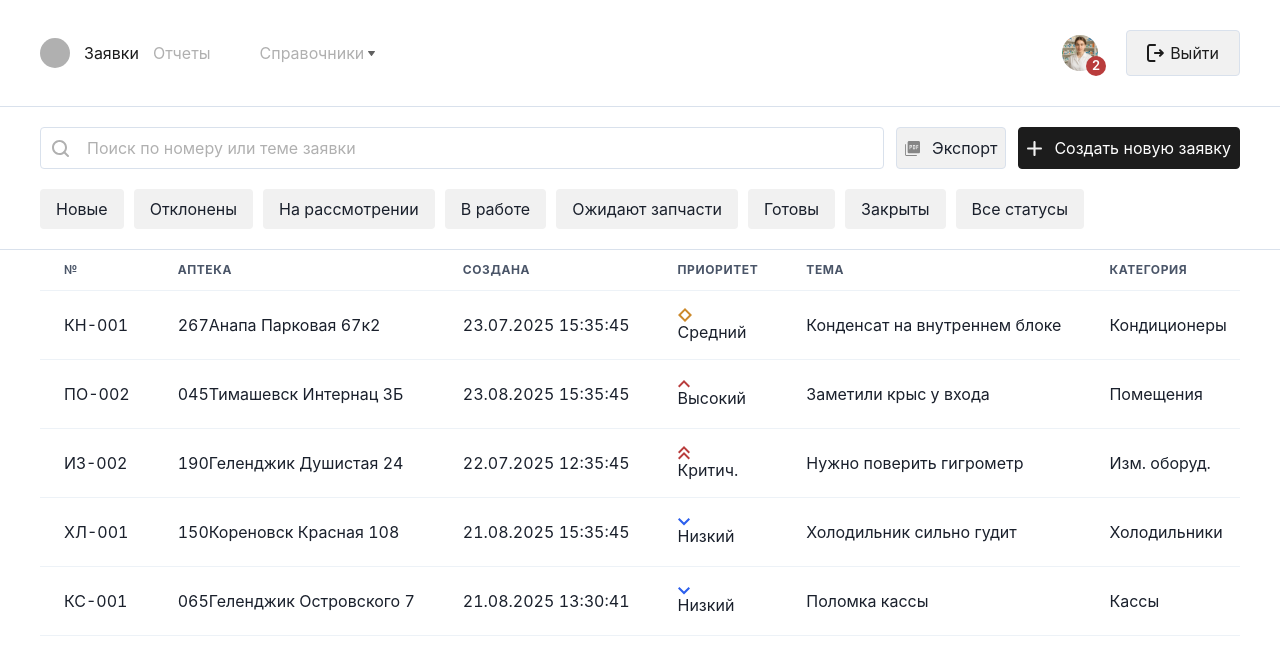
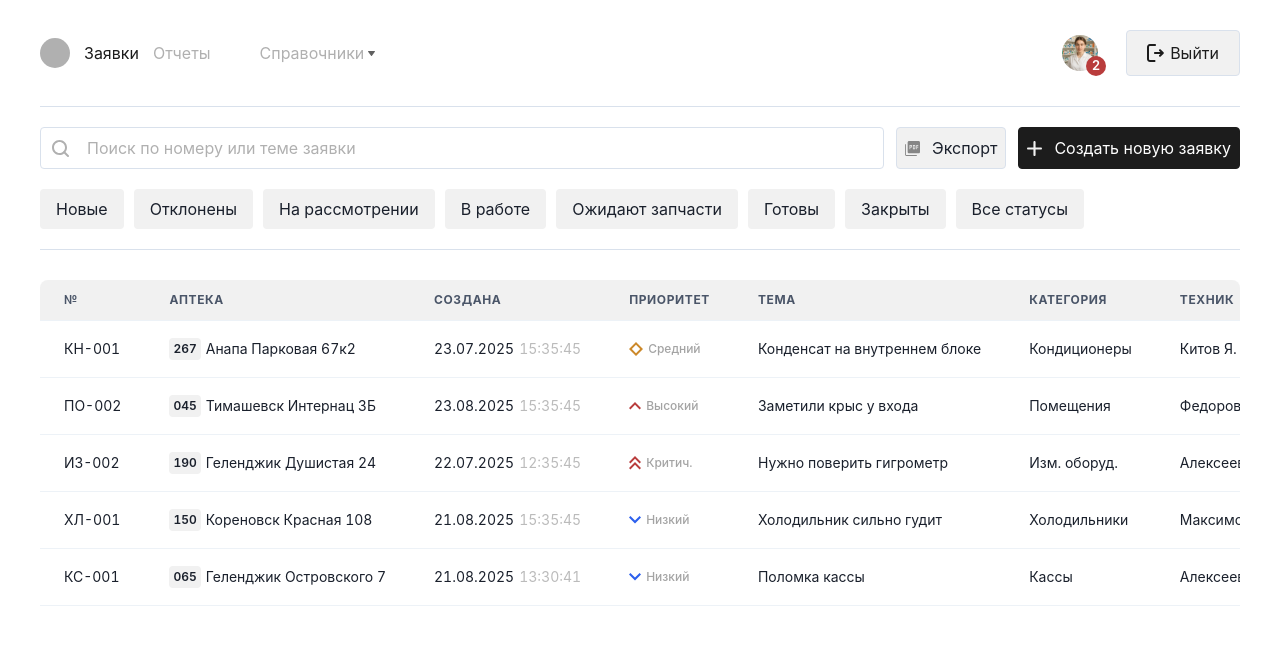
Before and after one commit to 1-C-E/control-panel, a React (Vite) app: page /requests in a window 1280 px wide. Shown: the top 650 px of the page. Built offline with nearby package versions, Linux system fonts and the light colour scheme.

Commit message:
visual changes to the table

```diff
--- a/src/shared/assets/styles/variables.scss
+++ b/src/shared/assets/styles/variables.scss
@@ -6,6 +6,7 @@ $color-gray-2: #d9e1ec;
 $color-gray-3: #bbbbbb;
 $color-gray-4: #b0b0b0;
 $color-gray-5: #8d8d8d;
+$color-gray-6: #a4a4a4;
 
 $color-red: #b93c3c;
 $color-orange: #cc892a;
--- a/src/widgets/filters/Filters.scss
+++ b/src/widgets/filters/Filters.scss
@@ -2,8 +2,8 @@
 
 .filters {
 	padding: 20px 0;
-	border-top: 1px solid $color-gray-2;
 	border-bottom: 1px solid $color-gray-2;
+	margin-bottom: 30px;
 
 	&__actions {
 		display: flex;
@@ -65,8 +65,7 @@
 	}
 
 	&__tabs {
-		padding: 20px 0 0 40px;
-
+		margin-top: 20px;
 		ul {
 			display: flex;
 			gap: 10px;
--- a/src/widgets/filters/Filters.tsx
+++ b/src/widgets/filters/Filters.tsx
@@ -28,8 +28,9 @@ const Filters = () => {
 	const { activeFilter, setActiveFilter } = useRequestsStore()
 
 	return (
+		<div className='container-1840'>
 			<div className='filters'>
-			<section className='filters__actions container-1840'>
+				<section className='filters__actions'>
 					<div className='filters__actions__search'>
 						<img src={searchIcon} alt='' />
 						<input
@@ -72,6 +73,7 @@ const Filters = () => {
 
 				<CreateRequestModal isOpen={isOpen} onClose={onClose} />
 			</div>
+		</div>
 	)
 }
 
--- a/src/widgets/navigation/Navigation.scss
+++ b/src/widgets/navigation/Navigation.scss
@@ -5,12 +5,13 @@
 	justify-content: space-between;
 	padding-block: 30px;
 	position: relative;
+	border-bottom: 1px solid $color-gray-2;
 
 	.active-link {
 		color: $color-black;
 	}
 
-	/* Бургер-меню */
+	// Бургер-меню
 	&__burger {
 		display: none;
 		background: none;
@@ -25,7 +26,7 @@
 		}
 	}
 
-	/* Затемнение фона */
+	// Затемнение фона
 	&__overlay {
 		display: none;
 		position: fixed;
@@ -112,7 +113,7 @@
 	}
 }
 
-/* Мобильная версия - до 480px */
+// Мобильная версия - до 480px
 @media (max-width: 480px) {
 	.navigation {
 		padding-block: 20px;
@@ -130,7 +131,7 @@
 			display: block;
 		}
 
-		/* Выезжающее меню */
+		// Выезжающее меню
 		&__menu {
 			position: fixed;
 			top: 0;
@@ -147,7 +148,7 @@
 			overflow-y: auto;
 			margin-top: 0;
 
-			/* Стили для обычных элементов меню в мобильной версии */
+			// Стили для обычных элементов меню в мобильной версии
 			li:not(.navigation__menu-logo-mobile) {
 				width: 100%;
 				padding: 16px 0;
@@ -163,12 +164,12 @@
 				margin-right: 0;
 			}
 
-			/* Состояние открытого меню */
+			// Состояние открытого меню
 			&--open {
 				transform: translateX(280px);
 			}
 
-			/* Стили для ссылок в мобильном меню */
+			// Стили для ссылок в мобильном меню
 			a {
 				display: flex;
 				align-items: center;
--- a/src/widgets/navigation/Navigation.tsx
+++ b/src/widgets/navigation/Navigation.tsx
@@ -19,7 +19,8 @@ const Navigation = () => {
 	}
 
 	return (
-		<nav className='navigation container-1840'>
+		<div className='container-1840'>
+			<nav className='navigation'>
 				{/* Бургер меню для мобильной версии */}
 				{!isMenuOpen && (
 					<button
@@ -86,6 +87,7 @@ const Navigation = () => {
 					</button>
 				</div>
 			</nav>
+		</div>
 	)
 }
 
--- a/src/widgets/table/MyTable.scss
+++ b/src/widgets/table/MyTable.scss
@@ -0,0 +1,56 @@
+@use '@shared/assets/styles/variables.scss' as *;
+// MyTable.scss
+
+.my-table {
+	font-size: 14px;
+	border-radius: 8px 8px 0 0;
+
+	&__header {
+		background: $color-gray-1;
+	}
+
+	&__cell {
+		display: flex;
+		align-items: center;
+		gap: 5px;
+
+		&__pharmacy-number {
+			padding: 1px 4px;
+			font-size: 12px;
+			font-weight: 600;
+			border-radius: 4px;
+			background-color: $color-gray-1;
+		}
+
+		&__time {
+			color: $color-gray-3;
+		}
+
+		&__priority {
+			font-size: 12px;
+			font-weight: 500;
+			color: $color-gray-6;
+		}
+	}
+}
+
+.my-table__cell__status {
+	padding: 2px 6px;
+	border-radius: 4px;
+
+	&.-new {
+		background-color: $color-pink;
+	}
+
+	&.-in-progress {
+		background-color: $color-yellow;
+	}
+
+	&.-done {
+		background-color: $color-green;
+	}
+
+	&.-closed {
+		background-color: $color-gray-1;
+	}
+}
--- a/src/widgets/table/MyTable.tsx
+++ b/src/widgets/table/MyTable.tsx
@@ -13,6 +13,13 @@ import highPriorityIcon from '@shared/assets/icons/high-priority.svg'
 import lowPriorityIcon from '@shared/assets/icons/low-priority.svg'
 import mediumPriorityIcon from '@shared/assets/icons/medium-priority.svg'
 import './MyTable.scss'
+
+const statusClasses = {
+	Новая: '-new',
+	'В работе': '-in-progress',
+	Готово: '-done',
+	Закрыто: '-closed',
+} as const
 
 const MyTable = () => {
 	const { getFilteredRequests } = useRequestsStore()
@@ -34,11 +41,11 @@ const MyTable = () => {
 	}
 
 	return (
-		<div className='my-table container-1840'>
-			<TableContainer>
+		<div className='container-1840'>
+			<TableContainer className='my-table'>
 				<Table variant='simple'>
 					<Thead>
-						<Tr>
+						<Tr className='my-table__header'>
 							<Th>№</Th>
 							<Th>Аптека</Th>
 							<Th>Создана</Th>
@@ -59,54 +66,64 @@ const MyTable = () => {
 								<Tr key={request.id}>
 									<Td>{request.number}</Td>
 									<Td>
-										<span className='pharmacy-number'>
+										<div className='my-table__cell'>
+											<span className='my-table__cell__pharmacy-number'>
 												{request.pharmacy.number}
 											</span>
 											<span>{request.pharmacy.address}</span>
+										</div>
 									</Td>
 									<Td>
+										<div className='my-table__cell'>
 											<span>{date}</span>
-										<span> {time}</span>
+											<span className='my-table__cell__time'> {time}</span>
+										</div>
 									</Td>
 									<Td>
+										<div className='my-table__cell'>
 											<img
 												src={getPriorityIcon(request.priority)}
 												alt={request.priority}
 											/>
-										<span>{request.priority}</span>
+											<span className='my-table__cell__priority'>
+												{request.priority}
+											</span>
+										</div>
 									</Td>
 									<Td>{request.topic}</Td>
 									<Td>{request.category.name}</Td>
 									<Td>{request.technician}</Td>
 									<Td>
+										<div className='my-table__cell'>
 											{request.reactionIcon && (
 												<img
 													src={request.reactionIcon}
 													alt={`Reaction ${request.reaction}`}
-												style={{
-													marginRight: '8px',
-													width: '16px',
-													height: '16px',
-												}}
 												/>
 											)}
 											{request.reaction}
+										</div>
 									</Td>
 									<Td>
+										<div className='my-table__cell'>
 											{request.decisionIcon && (
 												<img
 													src={request.decisionIcon}
 													alt={`Reaction ${request.decision}`}
-												style={{
-													marginRight: '8px',
-													width: '16px',
-													height: '16px',
-												}}
 												/>
 											)}
 											{request.decision}
+										</div>
 									</Td>
-									<Td>{request.status}</Td>
+									<Td>
+										<div className='my-table__cell'>
+											<span
+												className={`my-table__cell__status ${statusClasses[request.status]}`}
+											>
+												{request.status}
+											</span>
+										</div>
+									</Td>
 								</Tr>
 							)
 						})}
```
Lines whose indentation alone changed are shown as unchanged.
